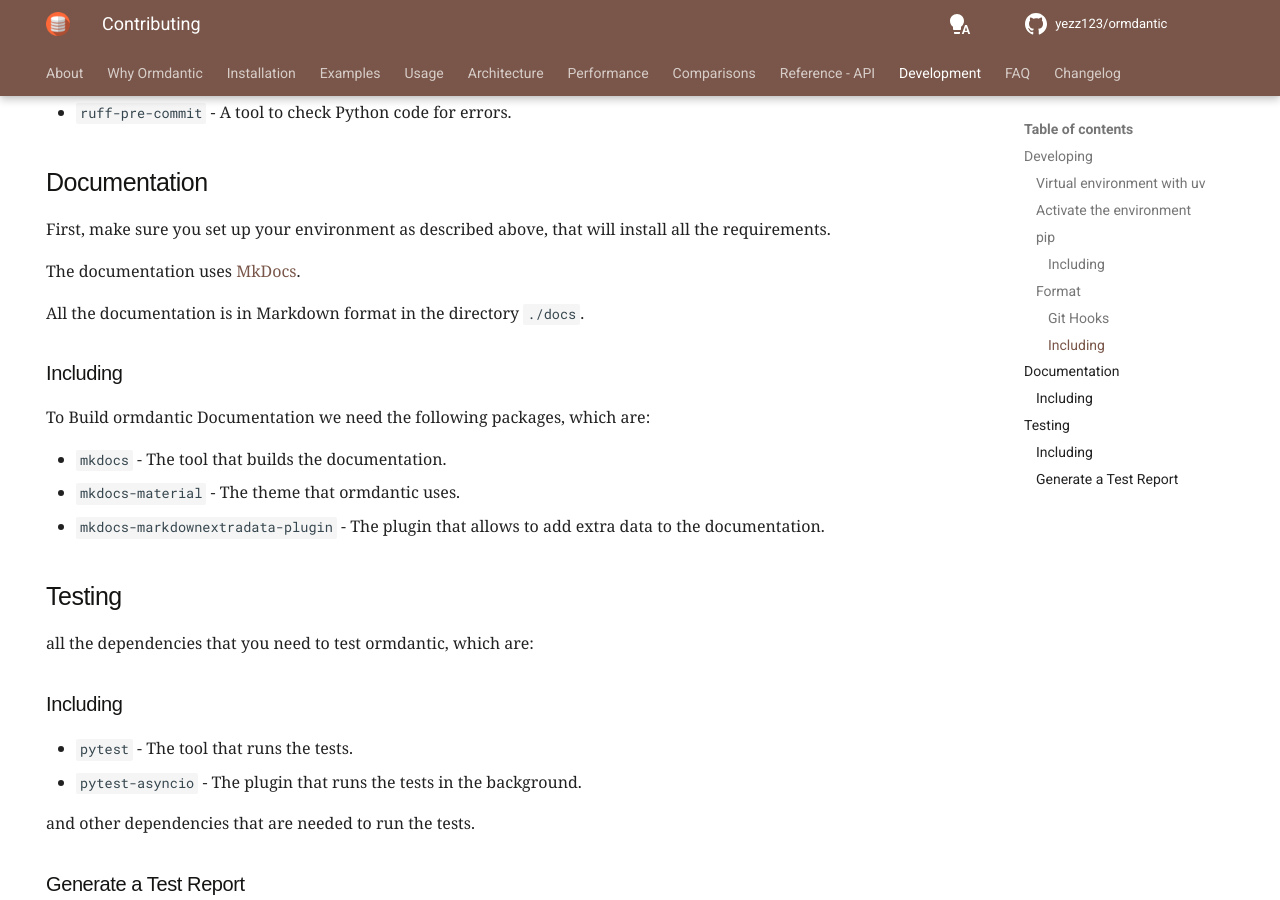
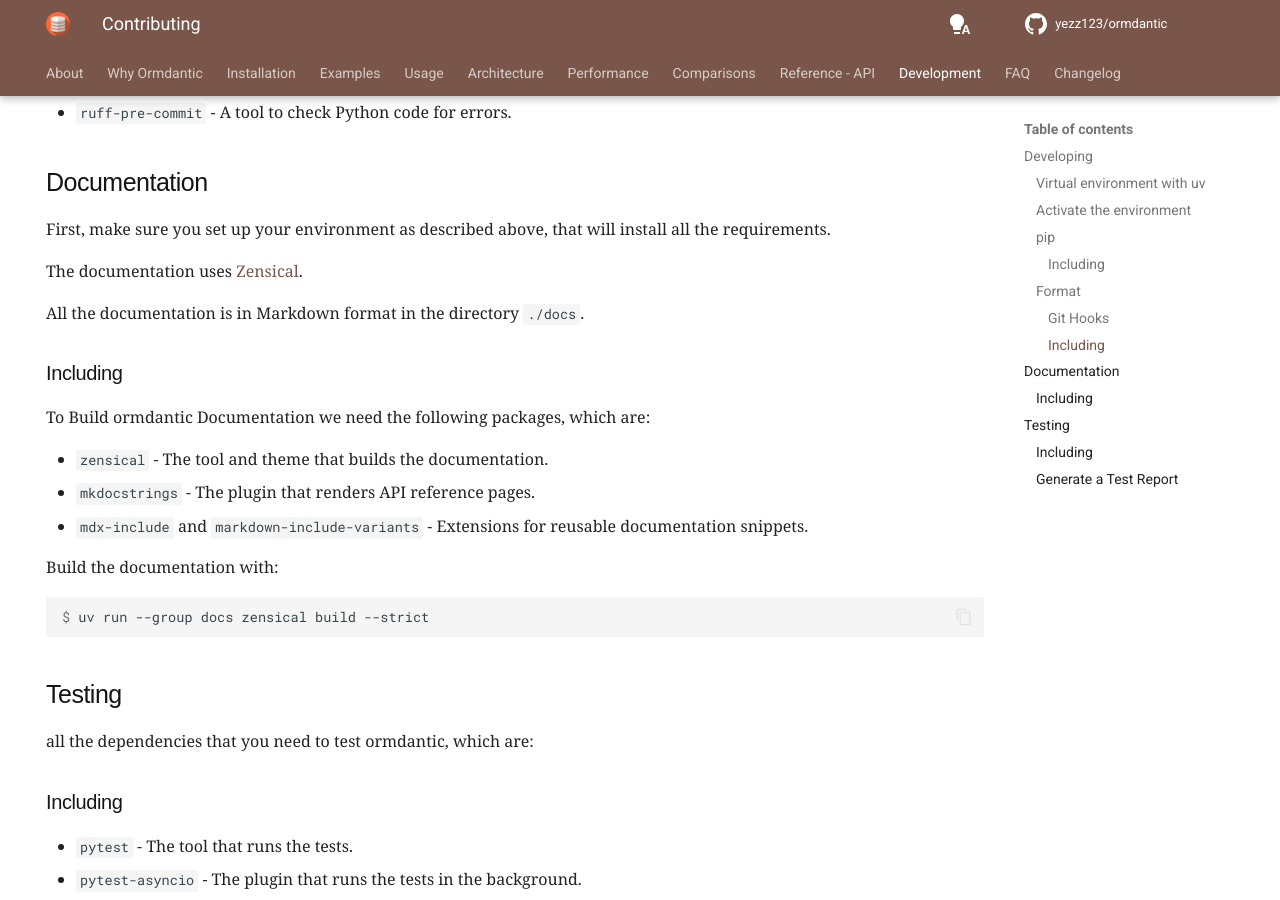
Before and after one commit to yezz123/ormdantic, an MkDocs documentation site: the page built from docs/development/contributing.md, in a window 1280 px wide and 900 px high, scrolled down 3462 px. Built offline with MkDocs 1.6.1 and Material for MkDocs 9.7.7, drawn with Linux system fonts in a browser that asks for light colours; comment, search, counter and statistics services are not loaded.

Commit message:
🔧 Update documentation and build scripts for Zensical
- Replaced references to MkDocs with Zensical in the contributing documentation, reflecting the new documentation tool.
- Updated the list of required packages to include Zensical and additional plugins for improved documentation building.
- Modified build and serve scripts to include the `--group docs` flag for better organization during documentation tasks.

````diff
--- a/docs/development/contributing.md
+++ b/docs/development/contributing.md
@@ -159,7 +159,7 @@ First, make sure you set up your environment as described above, that will
 install all the requirements.
 
 The documentation uses
-<a href="https://www.mkdocs.org/" class="external-link" target="_blank">MkDocs</a>.
+<a href="https://zensical.org/" class="external-link" target="_blank">Zensical</a>.
 
 All the documentation is in Markdown format in the directory `./docs`.
 
@@ -167,10 +167,16 @@ All the documentation is in Markdown format in the directory `./docs`.
 
 To Build ormdantic Documentation we need the following packages, which are:
 
-- `mkdocs` - The tool that builds the documentation.
-- `mkdocs-material` - The theme that ormdantic uses.
-- `mkdocs-markdownextradata-plugin` - The plugin that allows to add extra data
-  to the documentation.
+- `zensical` - The tool and theme that builds the documentation.
+- `mkdocstrings` - The plugin that renders API reference pages.
+- `mdx-include` and `markdown-include-variants` - Extensions for reusable
+  documentation snippets.
+
+Build the documentation with:
+
+```console
+$ uv run --group docs zensical build --strict
+```
 
 ## Testing
 
````
Also changed, not shown: 2 other files.
